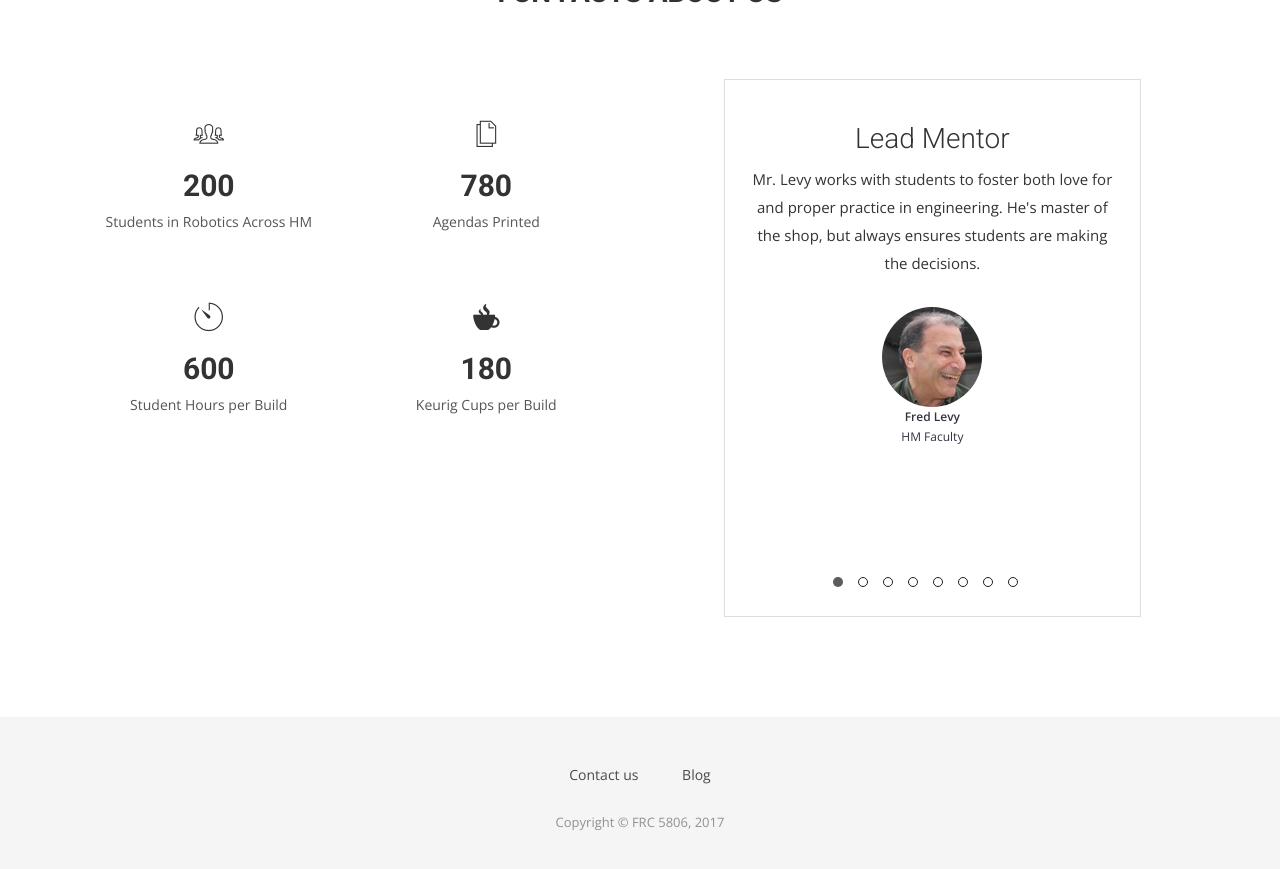
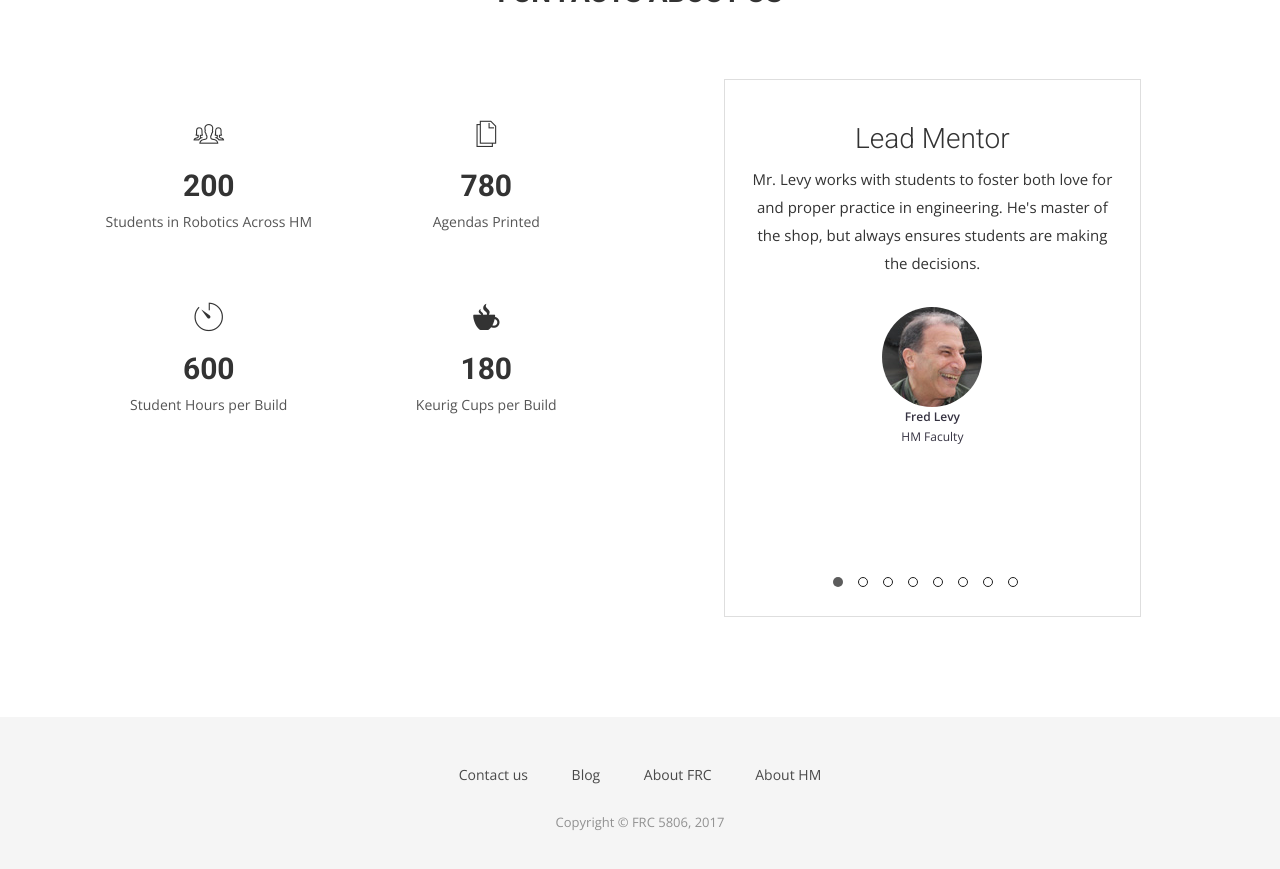
Before and after one commit to frc5806/frc5806.github.io, a Jekyll site: the page built from index.html, in a window 1280 px wide and 900 px high, scrolled down 2274 px. Shown: the top 869 px of the window. Built offline with Jekyll 4.4.1, drawn with Linux system fonts in a browser that asks for light colours; nearby versions of some CDN libraries; some web fonts are replaced.

Commit message:
update to footer
added frc and horace mann links

```diff
--- a/_includes/footer.html
+++ b/_includes/footer.html
@@ -7,6 +7,8 @@
           <ul>
             <li><a href="{{ site.baseurl }}/contact">Contact us</a></li>
             <li><a href="{{ site.baseurl }}/blog">Blog</a></li>
+            <li><a href="http://www.firstinspires.org/robotics/frc">About FRC</a></li>
+            <li><a href="http://www.horacemann.org/page.cfm?p=126">About HM</a></li>
           </ul>
         </div>
         <p>Copyright &copy; FRC 5806, 2017</p>
```
